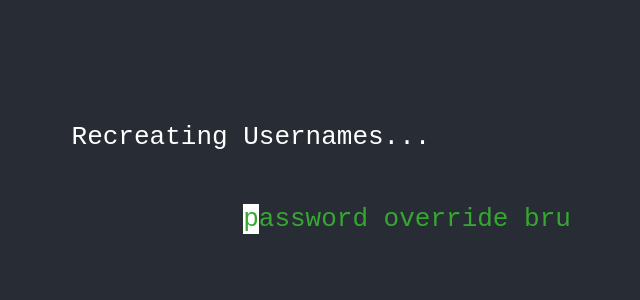
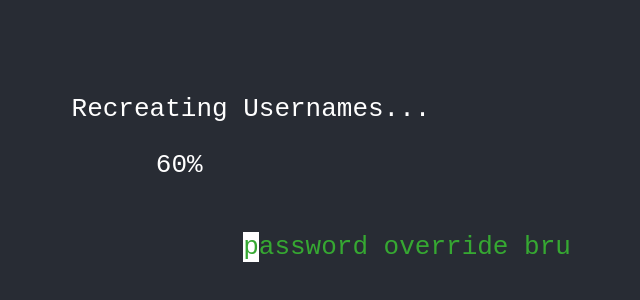
Before and after one commit to willadelinephillips/hacker-typer, a React (Create React App) app: page / in a window 1280 px wide. Shown: the part 222-522 px from the top of the page, without its empty margins (389-1029 px from the left). Built offline with nearby package versions, Linux system fonts and the light colour scheme.

Commit message:
Beginnings of bootstrap loading bar

```diff
--- a/package.json
+++ b/package.json
@@ -7,8 +7,9 @@
     "@testing-library/react": "^11.1.0",
     "@testing-library/user-event": "^12.1.10",
     "react": "^17.0.2",
+    "react-bootstrap-validation": "^0.1.11",
     "react-dom": "^17.0.2",
-    "react-scripts": "4.0.3",
+    "react-scripts": "^1.1.5",
     "web-vitals": "^1.0.1"
   },
   "scripts": {
--- a/src/App.js
+++ b/src/App.js
@@ -2,8 +2,10 @@ import './App.css';
 import React, { useState } from 'react';
 import { generate } from './utils/words';
 import useKeyPress from './hooks/useKeyPress';
-import {TitlePhrase} from "./components/phrases"
+import {TitlePhrase} from "./components/phrases";
+import {ProgressionBar} from "./components/progressionBar";
 
+const progressBar = <ProgressionBar />;
 const initialWords = generate();
 const titlePhrase = <TitlePhrase />;
 //console.log(initialWords);
@@ -48,7 +50,10 @@ function App() {
     <div className="App">
       <header className="App-header">
         <p>
-        {titlePhrase}
+          {titlePhrase}
+        </p>
+        <p>
+          {progressBar}
         </p>
       </header>
       <body className="App-body">
--- a/src/components/phrases.js
+++ b/src/components/phrases.js
@@ -29,11 +29,9 @@ const TitlePhrase = () => {
   }, []);
 
   return (
-    <header className="App-header">
     <p>
-      {oldPhrase}
+    {oldPhrase}
     </p>
-  </header>
   );
 };
 
--- /dev/null
+++ b/src/components/progressionBar.js
@@ -0,0 +1,17 @@
+import React from 'react';
+import ProgressBar from 'react-bootstrap/ProgressBar';
+
+const ProgressionBar = () => {
+
+   const now = 60;
+
+  const progressInstance = <ProgressBar now={now} label={`${now}%`} />;
+
+  return (
+    <p>
+    {progressInstance}
+    </p>
+  );
+};
+
+export {ProgressionBar};
```
Also changed, not shown: 2 other files (tests, documents, lock files or other folders).
